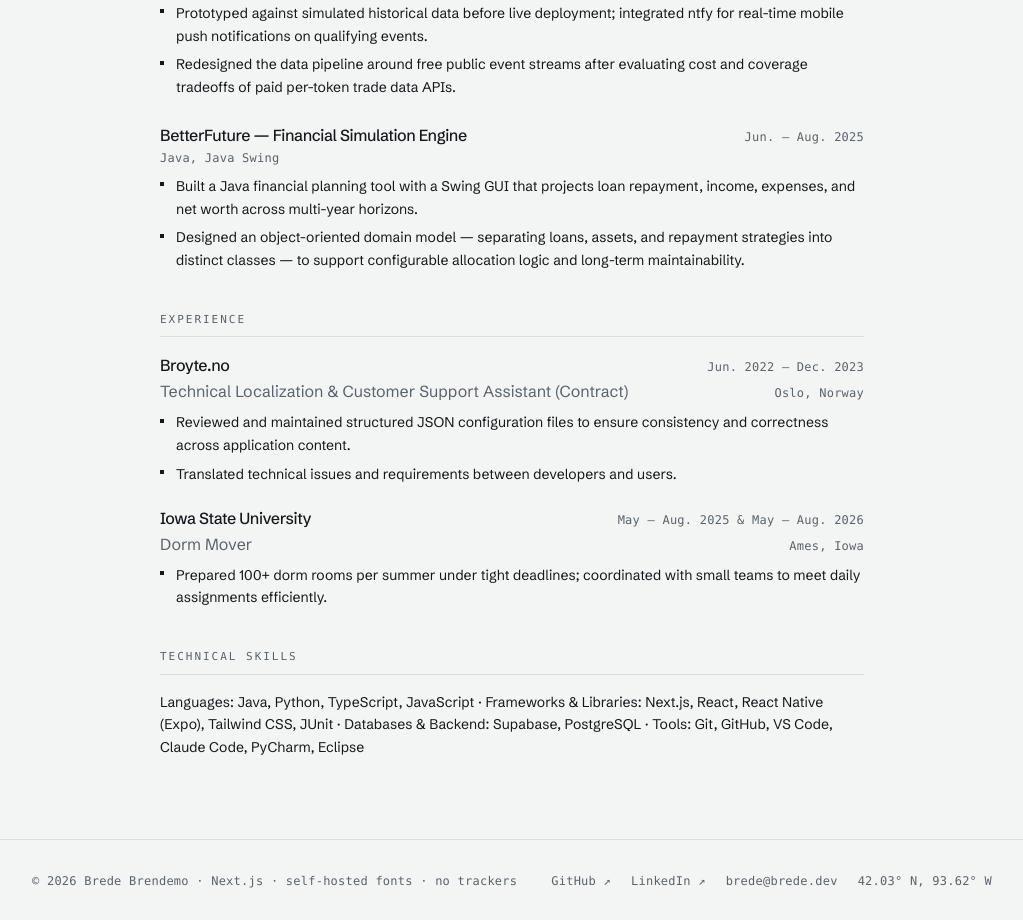
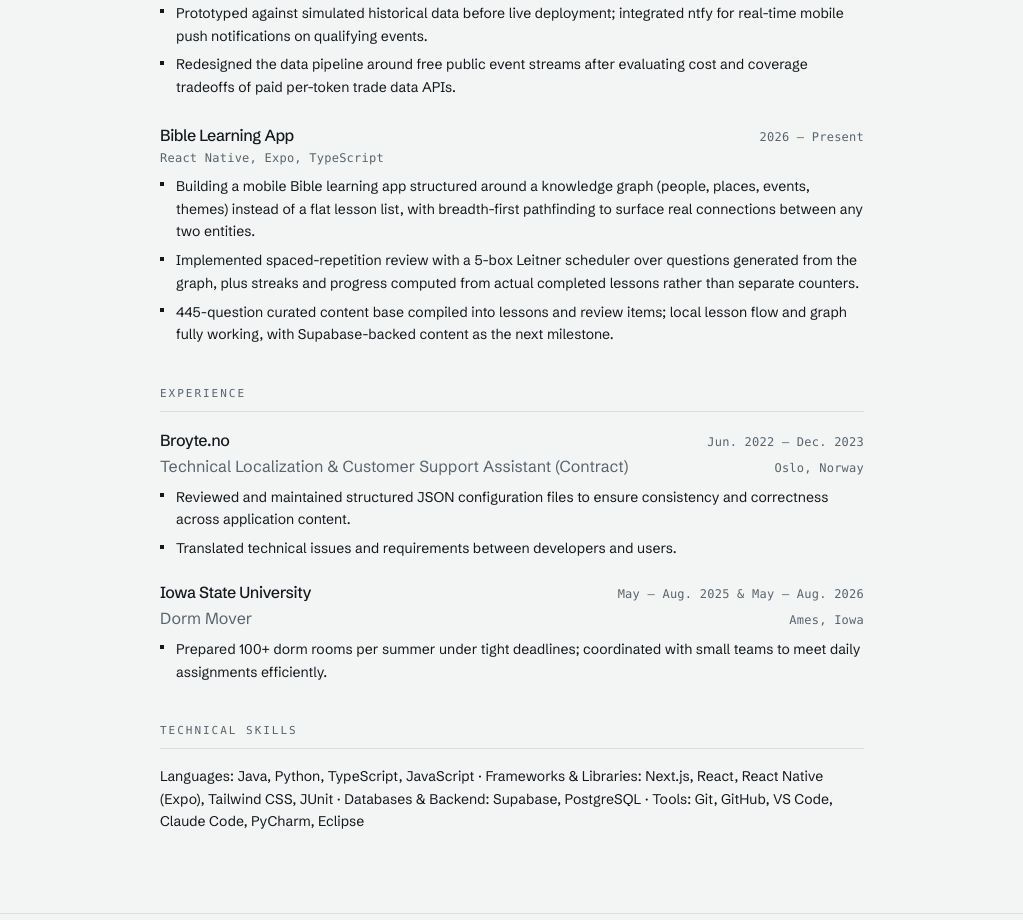
Before and after one commit to Brede-00/brede.dev, a Next.js app: page /resume in a window 1280 px wide. Shown: the part 1060-1980 px from the top of the page, without its empty margins (128-1151 px from the left). Built offline with nearby package versions, Linux system fonts and the light colour scheme; a web font is replaced by a local one.

Commit message:
Add Bible Learning App project, swap into resume in place of BetterFuture
Featured second, after the market-data pipeline, since it's the project
getting the most ongoing attention this semester.

```diff
--- a/src/content/projects.ts
+++ b/src/content/projects.ts
@@ -60,6 +60,47 @@ export const projects: Project[] = [
       {
         type: "p",
         text: "The collector runs unattended for days at a time. Once the miner does a full pass over the history, I'll trade whatever rule survives validation, starting with a small position I can afford to lose. If nothing survives, that's still worth knowing, and cheaper to find out this way than with real money.",
+      },
+    ],
+  },
+  {
+    slug: "bible-learning-app",
+    title: "Bible Learning App",
+    year: "2026",
+    status: "Active — building",
+    category: "Mobile app · knowledge graph",
+    oneLiner:
+      "A Bible learning app built around a knowledge graph connecting people, places, events, and themes across Scripture, with spaced-repetition review instead of a lesson checklist.",
+    stack: ["React Native", "Expo", "TypeScript"],
+    links: [],
+    body: [
+      {
+        type: "p",
+        text: "Most Bible apps are either a reading plan or a trivia quiz. What I actually wanted was something that treats the Bible the way it is: one connected story, where a name in Genesis matters again in Revelation. So instead of building lessons first and bolting on some \"related verses\" feature later, I built a knowledge graph first — people, places, events, miracles, parables, prophecies, themes, all as nodes with real edges between them — and made everything else in the app read from it.",
+      },
+      { type: "h2", text: "The graph is the engine, not a feature" },
+      {
+        type: "p",
+        text: "There's a \"Discover a Path\" screen where you pick any two entities — say, a person and a place — and it runs a real breadth-first search over the graph and shows you the actual chain connecting them, not a canned explanation. Finishing a lesson unlocks the graph entities it covers, and your profile is a constellation view of your own unlocked subgraph, not a generic stats page. If a feature isn't derived from the graph, I've been cutting it rather than shipping a fake counter next to it.",
+      },
+      { type: "h2", text: "Spaced repetition, not a checklist" },
+      {
+        type: "p",
+        text: "Review runs on a classic 5-box Leitner scheduler over questions generated from the graph, so what you've learned is scheduled to resurface instead of disappearing the moment you finish a lesson. Streaks and progress are computed from actual activity and completed lessons, not a separate counter that can drift out of sync with what you've really done.",
+      },
+      {
+        type: "facts",
+        rows: [
+          { label: "Content", value: "445 curated questions across the Bible, compiled into lessons and review items" },
+          { label: "Graph", value: "13 entity types (people, places, events, miracles, themes, etc.), BFS pathfinding" },
+          { label: "Review", value: "5-box Leitner spaced repetition, generated from the graph" },
+          { label: "Tests", value: "Unit-tested with a passing suite, typechecked, linted" },
+        ],
+      },
+      { type: "h2", text: "Where it actually is" },
+      {
+        type: "p",
+        text: "The lesson flow, graph, pathfinding, and review system all work locally right now — content still lives on-device, not in a real database yet. Moving that onto Supabase is the next real step, alongside making journeys (guided sequences through the graph, like following one character's arc) generated from the graph instead of hand-typed. This is the project I'm most invested in and the one I'll keep building through the semester, alongside coursework and internship applications.",
       },
     ],
   },
--- a/src/content/site.ts
+++ b/src/content/site.ts
@@ -155,12 +155,13 @@ export const resume = {
       ],
     },
     {
-      name: "BetterFuture — Financial Simulation Engine",
-      stack: "Java, Java Swing",
-      dates: "Jun. – Aug. 2025",
+      name: "Bible Learning App",
+      stack: "React Native, Expo, TypeScript",
+      dates: "2026 – Present",
       bullets: [
-        "Built a Java financial planning tool with a Swing GUI that projects loan repayment, income, expenses, and net worth across multi-year horizons.",
-        "Designed an object-oriented domain model — separating loans, assets, and repayment strategies into distinct classes — to support configurable allocation logic and long-term maintainability.",
+        "Building a mobile Bible learning app structured around a knowledge graph (people, places, events, themes) instead of a flat lesson list, with breadth-first pathfinding to surface real connections between any two entities.",
+        "Implemented spaced-repetition review with a 5-box Leitner scheduler over questions generated from the graph, plus streaks and progress computed from actual completed lessons rather than separate counters.",
+        "445-question curated content base compiled into lessons and review items; local lesson flow and graph fully working, with Supabase-backed content as the next milestone.",
       ],
     },
   ],
```
